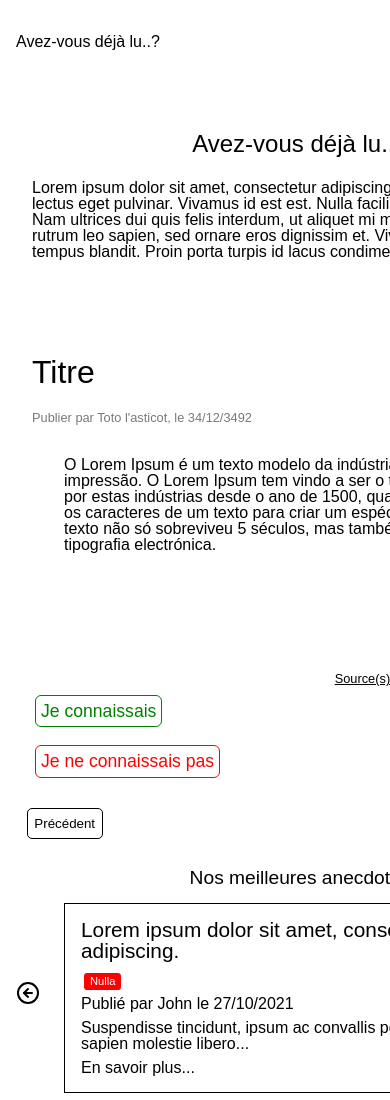
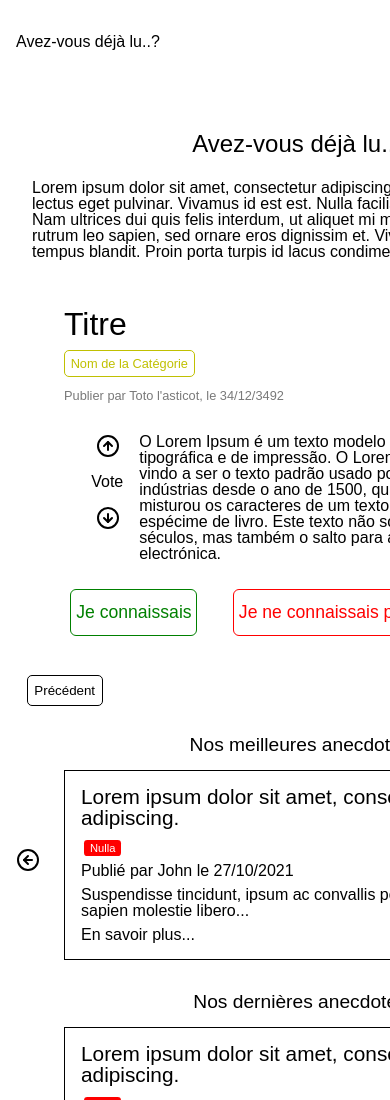
Before and after one commit to redrokh/avez-vous-deja-lu-front, a React app: page / in a window 390 px wide. Shown: the top 1100 px of the page. Built offline with nearby package versions, Linux system fonts and the light colour scheme.

Commit message:
Component Anecdote done

```diff
--- a/src/components/Anecdote/anecdote.scss
+++ b/src/components/Anecdote/anecdote.scss
@@ -4,36 +4,57 @@
     font-size: 2em;
     text-align: left;
     margin-left: 1em;
-    padding-top: 1em;
-    position: relative;
-    top: 1em
+    padding-top: 0.5em;
+    margin-bottom: 0.3em;
   }
     .categorie__name {
       border: 1px solid rgb(192, 192, 1);
       color: rgb(192, 192, 1);
       border-radius: 5px;
-      font-size: 1em;
+      font-size: 0.8em;
       display: flex;
-      justify-content: flex-end;
-      margin-right: 2em;
-      margin-left: 25em;
-      margin-top: 1em;
-      padding: 0.5em;
-      position: relative;
-      bottom: 4em;
+      justify-content: center;
+      width: 23%;
+      margin-right: 1em;
+      margin-left: 2.5em;
+      padding: 0.4em;
+      background-color: #FFF;
     }
       .author__info {
         color: rgb(121, 121, 121);
         font-size: 0.8em;
         text-align: left;
         margin-left: 2.5em;
-        padding-top: 0.5em;
+        padding-top: 1em;
       }
+
+      .container__content {
+        display: flex;
+      }
+      .container__vote {
+        display: flex;
+        flex-direction: column;
+      }
+      .anecdote__content__up-arrow {
+        margin-left: 2em;
+        margin-top: 2em;
+      }
+      .vote__counter {
+        margin-left: 1.7em;
+        margin-bottom: 1em;
+        margin-top: 1em;
+      }
+      .anecdote__content__down-arrow {
+        margin-left: 2em;
+        margin-bottom: 0.5em;
+      }
+
         .anecdote__content {
           text-align: left;
-          margin-left: 4em;
+          margin-left: 1em;
           margin-top: 2em;
           margin-right: 4em;
+          position: relative;
         }
 
 .know {
@@ -44,32 +65,50 @@
 padding: 0.3rem;
 font-size: 1.1em;
 margin-right: 1em;
-            margin-bottom: 1em;
-            margin-top: 0.5em;
+margin-bottom: 1.5em;
+margin-top: 1.5em;
 }
+
 .didnt__know {
   border: 1px solid red;
   color: red;
   background-color: #FFF;
   border-radius: 6px;
-              padding: 0.3rem;
+  padding: 0.3em;
   font-size: 1.1em;
+}
+
+.source__link {
+  border-top: 1px solid black;
+  width: auto;
+  margin-left: 2.3em;
+  margin-right: 2.3em;
+
 }
 .source__title {
   color: black;
   text-decoration: underline;
   margin-right: 1em;
   font-size: 0.8em;
+  display: flex;
+  justify-content: flex-start;
 }
   .source__list {
     color: rgb(108, 108, 250);
     display: flex;
-                justify-content: flex-end;
-                margin-right: 2em;
+    flex-direction: column;
+    margin-top: 0.5em;
+    margin-right: 0.1em;
   }
     .source__item {
       margin-right: 1em;
+      margin-top: 0.5em;
       font-size: 0.8em;
+      display: flex;
+      justify-content: flex-start;
+    }
+    .source__item:last-child {
+      margin-bottom: 1em;
     }
 
   .btn__prev__next {
@@ -98,24 +137,69 @@
 }
 
 @media (max-width: 425px) {
-  .know {
-    display: flex;
-    flex-direction: column;
+  .anecdote__header {
     margin-left: 2em;
   }
+  .know {
+    margin-left: 4em;
+    margin-right: 2em;
+  }
   .didnt__know {
+    margin-left: 1em;
+    margin-bottom: 1.5em;
+    margin-top: 1.5em;
+  }
+  .source__link {
+    border: 1px solid black;
+    max-width: 15%;
+    margin-left: 2em;
+    margin-right: 2em;
     display: flex;
-    flex-direction: column;
+    justify-content: flex-end;
+    border-radius: 5px;
+  }
+  .source__title {
+    display: flex;
+    flex-direction: row;
+    justify-content: flex-end;
+    margin: auto;
+  }
+  .info__anecdote {
+    display: flex;
+    flex-direction: row;
+  }
+  .btn__prev__next {
+    display: flex;
+    justify-content: space-evenly;
+  }
+  .previous {
+    border: 1px solid black;
+    border-radius: 5px;
+    background-color: #FFF;
     margin-left: 2em;
+    padding: 0.5em;
+    margin-top: 1em;
     margin-bottom: 1em;
     }
+  .next {
+    border: 1px solid black;
+    background-color: #fff;
+    border-radius: 5px;
+    padding: 0.5em;
+    margin-top: 1em;
+    margin-bottom: 1em;
+    margin-right: 2em;
   }
 
+};
+
 @media (max-width: 425px) {
-  .anecdote__content{
+  .container__content{
     display: flex;
-    flex-direction: column;
-    justify-content: flex-start;
-    margin: 20%;
+    flex-direction: row;
+    justify-content: left;
+    text-align: center;
+    width: 85%;
+    margin-left: 4em;
   }
 };
--- a/src/components/Anecdote/index.js
+++ b/src/components/Anecdote/index.js
@@ -1,34 +1,47 @@
 // import libraries
+import { ArrowUpCircle, ArrowDownCircle } from 'react-feather';
 import { BrowserRouter as Router, Link } from 'react-router-dom';
 // import styles
 import './anecdote.scss';
 
 const Anecdote = () => (
-  <div className="anecdote">
+  <article className="anecdote">
+
+    <div className="anecdote__header">
       <h1 className="main__title">Titre</h1>
-    <h2 className="categorie__name">Nom de la Catégorie</h2>
+      <button className="categorie__name" type="button">Nom de la Catégorie</button>
       <h6 className="author__info">Publier par Toto l'asticot, le 34/12/3492</h6>
+    </div>
+
     <div className="container__content">
-      <article className="anecdote__content">O Lorem Ipsum é um texto modelo da indústria tipográfica e de impressão. O Lorem Ipsum tem vindo a ser o texto padrão usado por estas indústrias desde o ano de 1500, quando uma misturou os caracteres de um texto para criar um espécime de livro. Este texto não só sobreviveu 5 séculos, mas também o salto para a tipografia electrónica.
-      </article>
+      <div className="container__vote">
+        <ArrowUpCircle className="anecdote__content__up-arrow" />
+        <aside className="vote__counter">Vote</aside>
+        <ArrowDownCircle className="anecdote__content__down-arrow" />
       </div>
+      <p className="anecdote__content">O Lorem Ipsum é um texto modelo da indústria tipográfica e de impressão. O Lorem Ipsum tem vindo a ser o texto padrão usado por estas indústrias desde o ano de 1500, quando uma misturou os caracteres de um texto para criar um espécime de livro. Este texto não só sobreviveu 5 séculos, mas também o salto para a tipografia electrónica.
+      </p>
+    </div>
+
+    <div className="info__anecdote">
+      <button className="know" type="button">Je connaissais</button>
+      <button className="didnt__know" type="button">Je ne connaissais pas</button>
 
       <aside className="source__link">
         <ul className="source__list">
           <li className="source__title">Source(s) : </li>
-        <li className="source__item"><Link to="/la-source">Lien source</Link></li>
-        <li className="source__item"><Link to="/la-source">Lien source</Link></li>
+          <li className="source__item"><Link to="/la-source"> - Lien source</Link></li>
+          <li className="source__item"><Link to="/la-source"> - Lien source</Link></li>
         </ul>
       </aside>
-
-    <button className="know" type="button">Je connaissais</button>
-    <button className="didnt__know" type="button">Je ne connaissais pas</button>
+    </div>
 
     <div className="btn__prev__next">
       <button className="previous" type="button">Précédent</button>
       <button className="next" type="button">Suivant</button>
     </div>
-  </div>
+
+  </article>
 );
 
 export default Anecdote;
```
Lines whose indentation alone changed are shown as unchanged.
